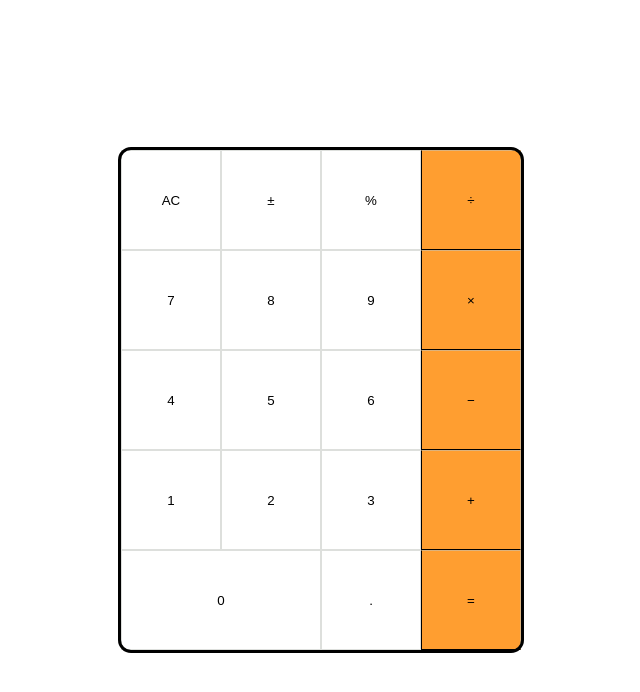
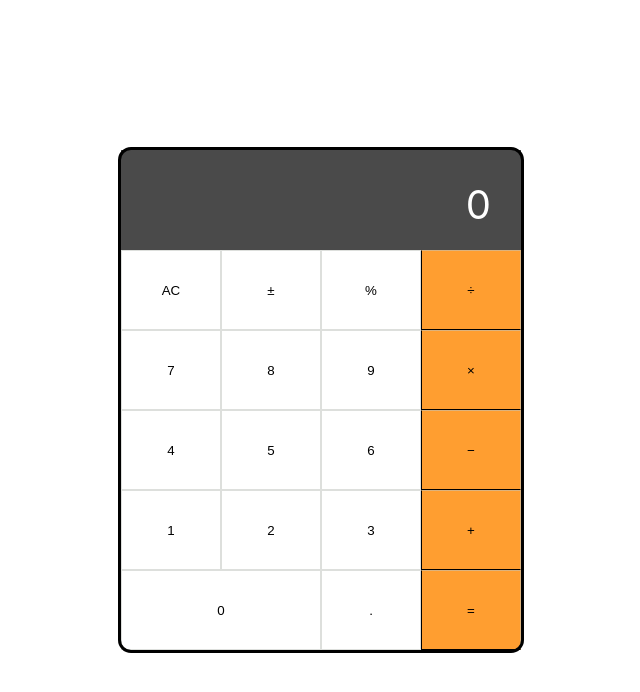
Before and after one commit to elasfarc/math-magicians, a React (Create React App) app: page /calculator in a window 1280 px wide. Shown: the top 692 px of the page, without its empty margins (319-959 px from the left). Built offline with nearby package versions, Linux system fonts and the light colour scheme.

Commit message:
Add Screen component

```diff
--- a/src/components/Calculator/Calculator.js
+++ b/src/components/Calculator/Calculator.js
@@ -1,7 +1,8 @@
-import React from 'react';
-import './Calculator.css';
+import React from "react";
+import "./Calculator.css";
 // import { CalculatorBtns } from '../CalculatorBtns/CalculatorBtns';
-import CalculatorBtns from '../CalculatorBtns/CalculatorBtns';
+import CalculatorBtns from "../CalculatorBtns/CalculatorBtns";
+import Screen from "../Screen/Screen";
 
 export default class Calculator extends React.Component {
   constructor(props) {
@@ -15,6 +16,7 @@ export default class Calculator extends React.Component {
   render() {
     return (
       <div className="calculator">
+        <Screen value="0" />
         <CalculatorBtns />
       </div>
     );
--- a/src/components/CalculatorBtns/CalculatorBtns.css
+++ b/src/components/CalculatorBtns/CalculatorBtns.css
@@ -1,6 +1,6 @@
 .btn {
   width: 10rem;
-  height: 10rem;
+  height: 8rem;
   background: inherit;
   border: 0.25px solid #c1c5be8a;
 }
@@ -17,7 +17,7 @@
 .period {
   position: absolute;
   left: 20rem;
-  top: 40rem;
+  top: 42rem;
 }
 
 .zero {
--- /dev/null
+++ b/src/components/Screen/Screen.css
@@ -0,0 +1,8 @@
+.screen {
+  height: 10rem;
+  font-size: 4rem;
+  text-align: right;
+  padding: 3rem 3rem 0 0;
+  color: white;
+  background-color: rgba(74, 74, 74, 1);
+}
--- /dev/null
+++ b/src/components/Screen/Screen.js
@@ -0,0 +1,11 @@
+import React from "react";
+import "./Screen.css";
+export default class Screen extends React.Component {
+  constructor(props) {
+    super(props);
+  }
+  render() {
+    const { value } = this.props;
+    return <div className="screen">{value}</div>;
+  }
+}
```
